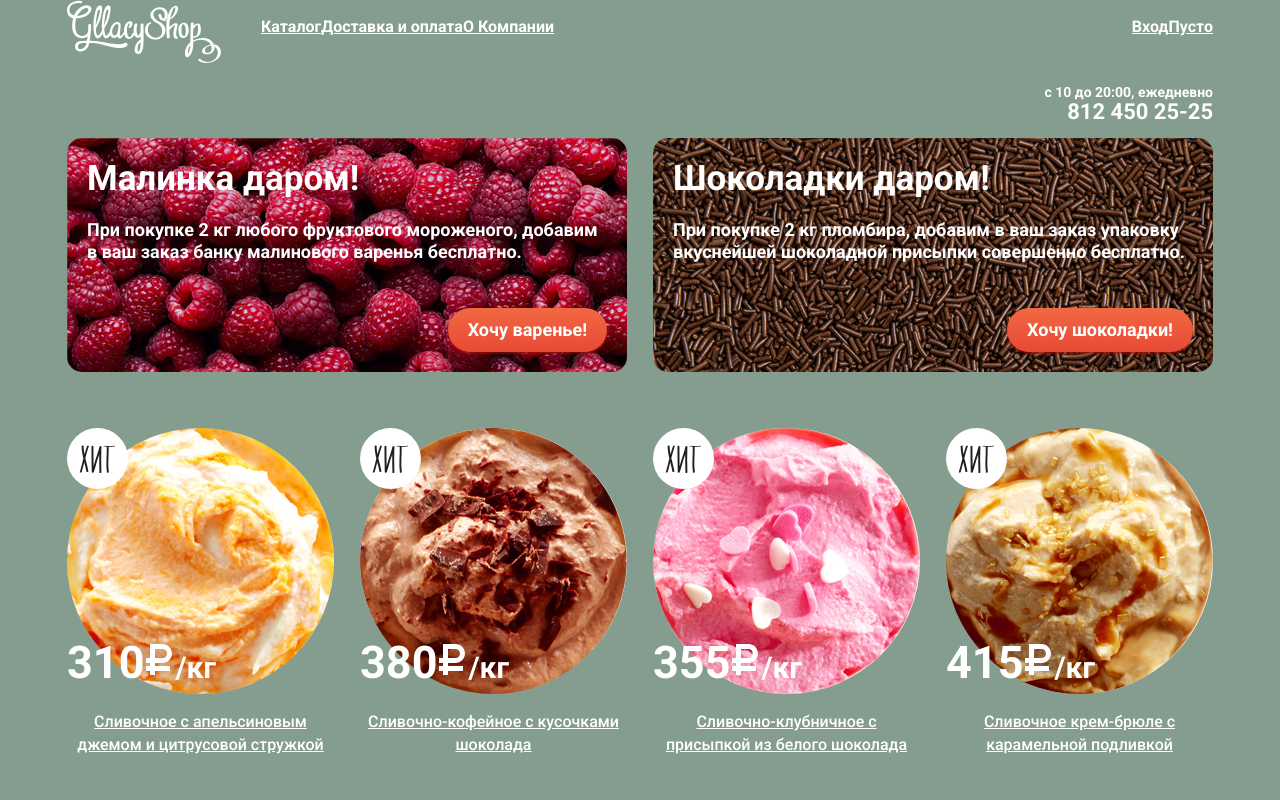
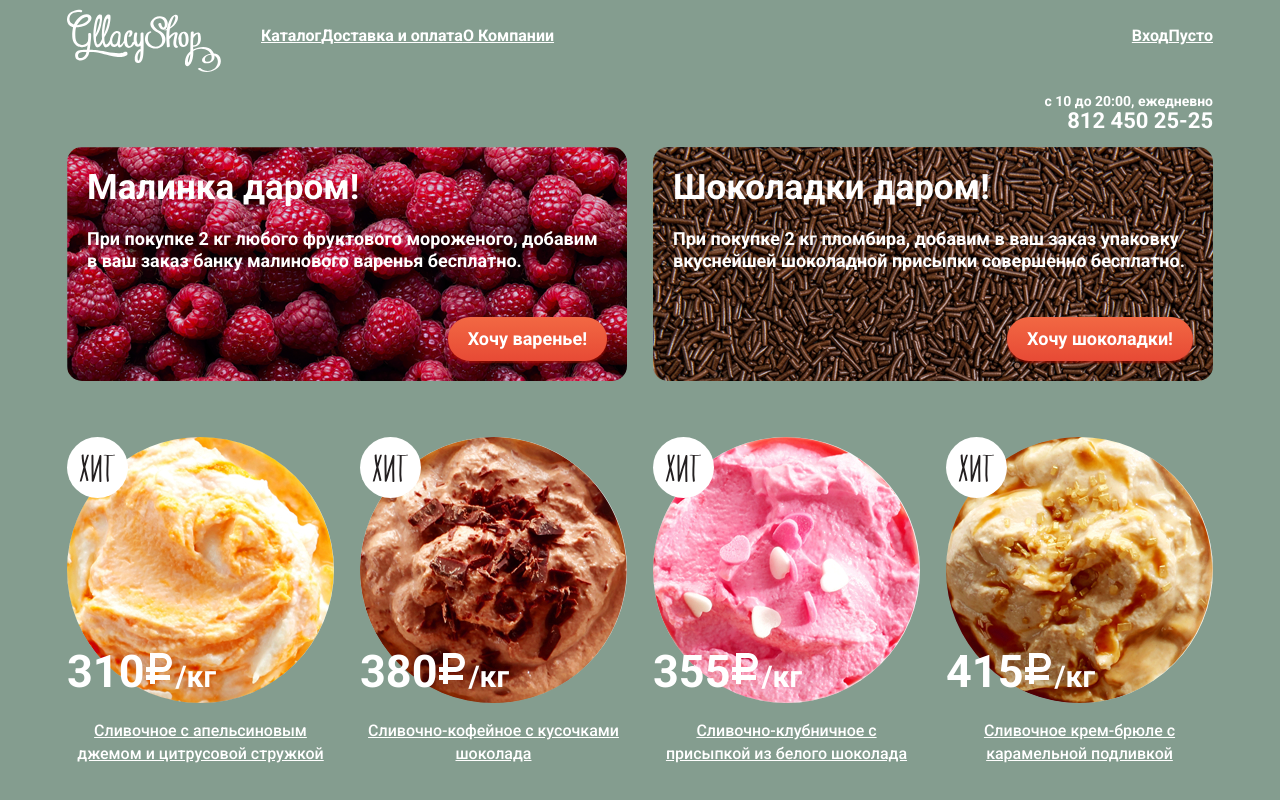
Before and after one commit to xamsuka/881967-gllacy-26, a plain HTML site: page index.html in a window 1280 px wide. Shown: the top 800 px of the page. Drawn offline with Linux system fonts and the light colour scheme.

Commit message:
Исправления

```diff
--- a/css/style.css
+++ b/css/style.css
@@ -27,8 +27,10 @@ a {
 }
 
 .container {
-    width: 1146px;
+    width: 1200px;
+    padding: 0px 27px;
     margin: 0 auto;
+    box-sizing: border-box;
 }
 
 .button {
@@ -67,6 +69,10 @@ button.button {
     border: 1px solid rgba(178, 178, 178, 0.52);
     border-radius: 5px;
     background-color: #ffffff;
+}
+
+.header {
+    padding-top: 9px;
 }
 
 .header__container {
@@ -150,6 +156,7 @@ button.button {
 
 .catalog__list {
     display: flex;
+    justify-content: space-between;
     flex-wrap: wrap;
     padding: 0;
     list-style: none;
@@ -170,7 +177,7 @@ button.button {
 
 .product-item {
     width: 267px;
-    margin-right: 26px;
+    /* margin-right: 26px; */
 }
 
 .product-item:nth-child(4n) {
```
